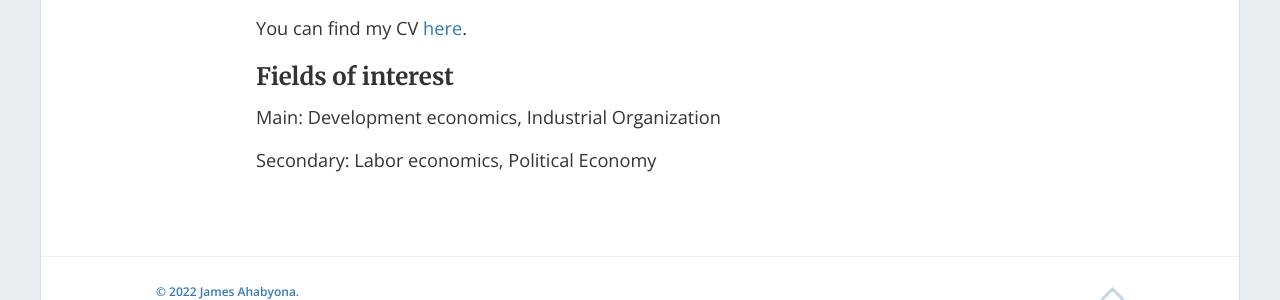
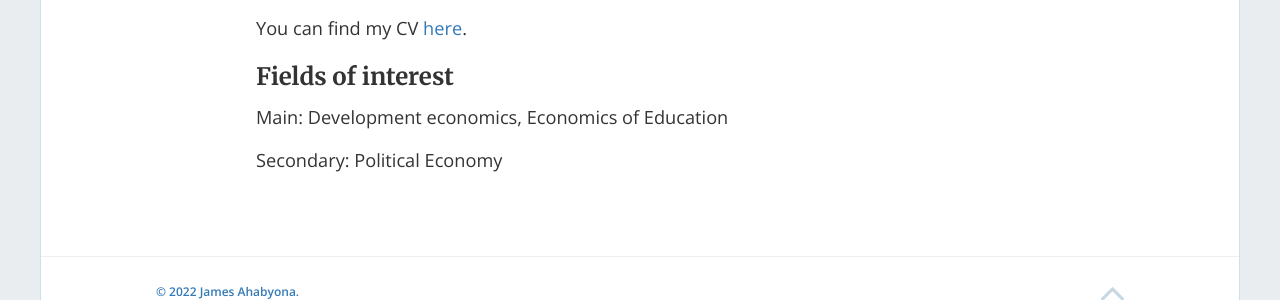
Before and after one commit to mariaelenaguer/mariaelenaguer.github.io, a Jekyll site: the page built from About.md, in a window 1280 px wide and 1275 px high. Shown: the part 905-1205 px from the top of the window. Built offline with Jekyll 4.4.1, drawn with Linux system fonts in a browser that asks for light colours; nearby versions of some CDN libraries.

Commit message:
Update About.md

```diff
--- a/About.md
+++ b/About.md
@@ -14,6 +14,6 @@ You can find my CV [here]().
 
 ### Fields of interest
 
-Main: Development economics, Industrial Organization
+Main: Development economics, Economics of Education
 
-Secondary: Labor economics, Political Economy
+Secondary: Political Economy
```
